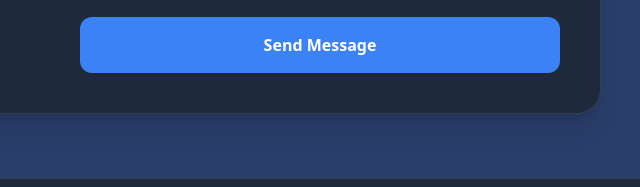
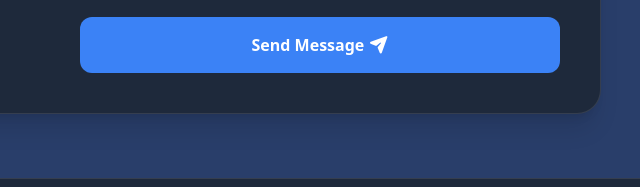
Before and after one commit to Chinenye997/Tailwind-Assignment, a website: page index.html in a window 1280 px wide. Shown: the part 2352-2539 px from the top of the page, 551-1191 px from the left. Drawn offline with Linux system fonts and the light colour scheme.

Commit message:
Update the contact button

```diff
--- a/index.html
+++ b/index.html
@@ -368,7 +368,7 @@
               <button
                 class="bg-Light-blue hover:bg-sky-500 transition duration-300 text-white py-4 rounded-xl font-semibold cursor-pointer"
               >
-                Send Message
+                Send Message <i class="fa-solid fa-paper-plane"></i>
               </button>
             </form>
           </div>
```
